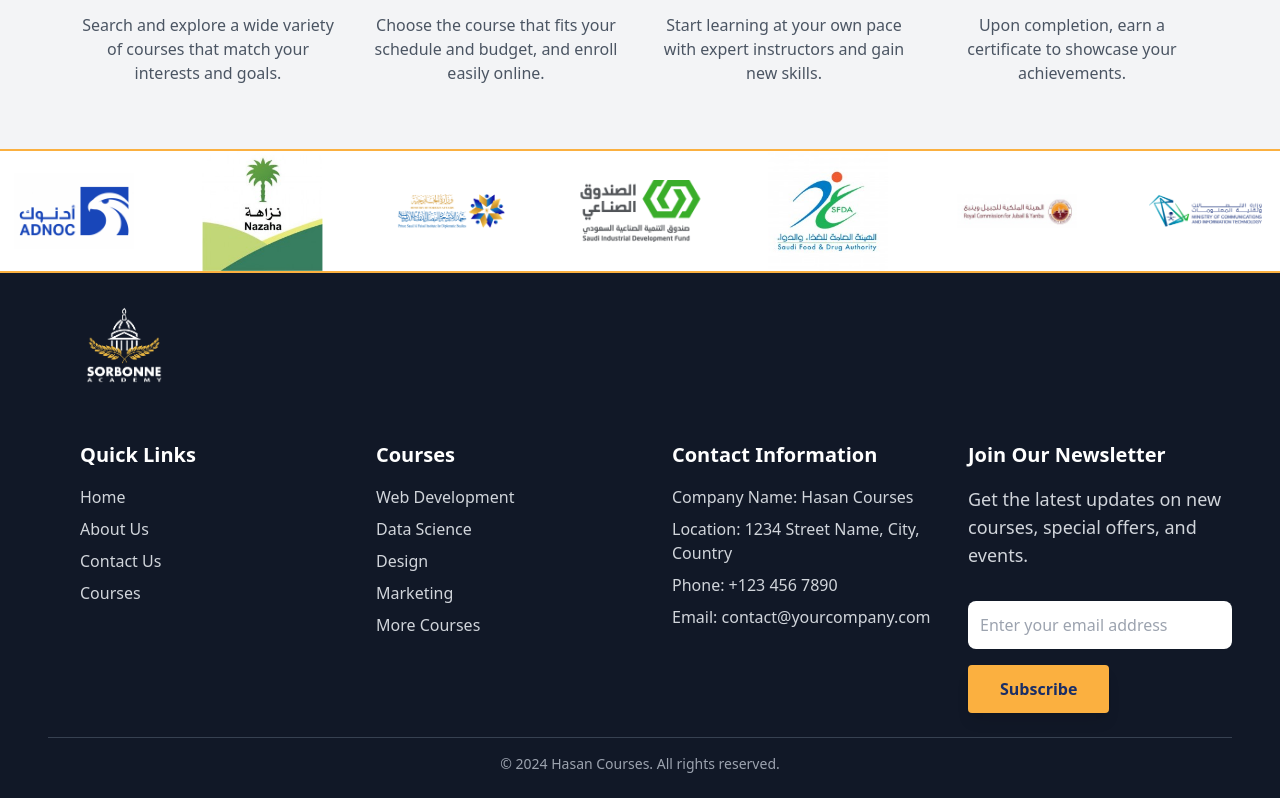
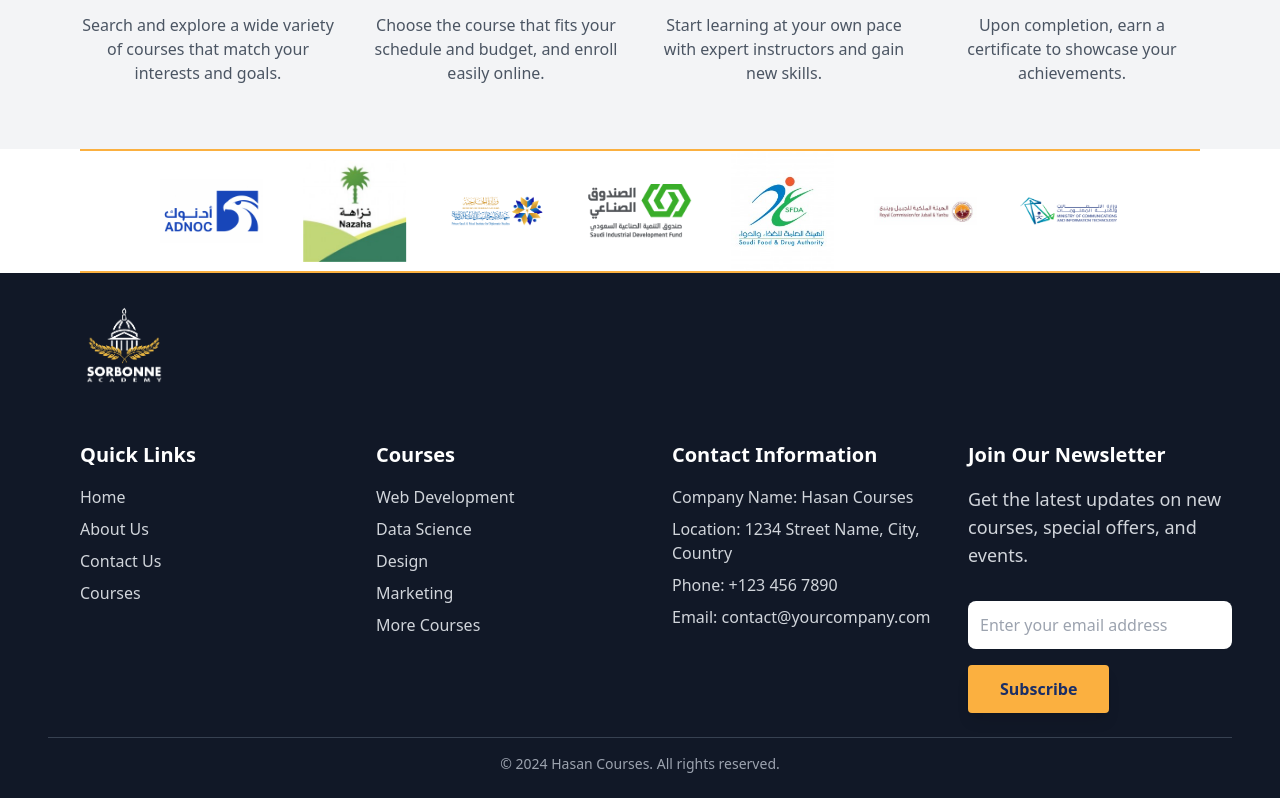
Before and after one commit to HasanShamaa2004/hasanCourse, a React (Vite) app: page / in a window 1280 px wide. Shown: the part 1644-2442 px from the top of the page. Built offline with nearby package versions, Linux system fonts and the light colour scheme.

Commit message:
Initial commit17

```diff
--- a/src/components/Footer.tsx
+++ b/src/components/Footer.tsx
@@ -44,19 +44,19 @@ const Footer = () => {
             <h3 className="text-xl font-semibold text-white mb-4">Courses</h3>
             <ul>
               <li className="mb-2">
-                <Link to="/course">Web Development</Link>
+                <Link to="/courses">Web Development</Link>
               </li>
               <li className="mb-2">
-                <Link to="/course">Data Science</Link>
+                <Link to="/courses">Data Science</Link>
               </li>
               <li className="mb-2">
-                <Link to="/course">Design</Link>
+                <Link to="/courses">Design</Link>
               </li>
               <li className="mb-2">
-                <Link to="/course">Marketing</Link>
+                <Link to="/courses">Marketing</Link>
               </li>
               <li className="mb-2">
-                <Link to="/course">More Courses</Link>
+                <Link to="/courses">More Courses</Link>
               </li>
             </ul>
           </div>
--- a/src/components/NewsTicker/NewsTicker.tsx
+++ b/src/components/NewsTicker/NewsTicker.tsx
@@ -5,7 +5,7 @@ import { Autoplay } from "swiper/modules";
 
 const NewsTicker = ({ images }: { images: string[] }) => {
   return (
-    <div className="news-ticker-container">
+    <div className="news-ticker-container md:px-20 px-10">
       <Swiper
         modules={[Autoplay]}
         spaceBetween={10} // المسافة بين الصور
--- a/src/pages/Home.tsx
+++ b/src/pages/Home.tsx
@@ -203,7 +203,9 @@ const Home = () => {
         </Swiper>
       </div>
       <HowMyCourses />
-      <NewsTicker images={images} />
+      <div className="px-20">
+        <NewsTicker images={images} />
+      </div>
       <SocialIcons />
     </main>
   );
```
